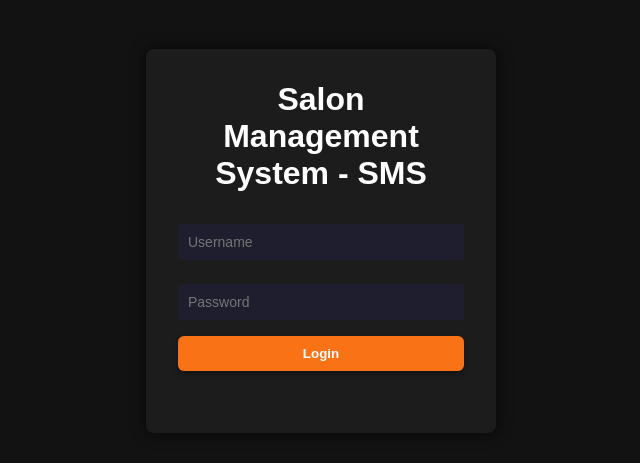
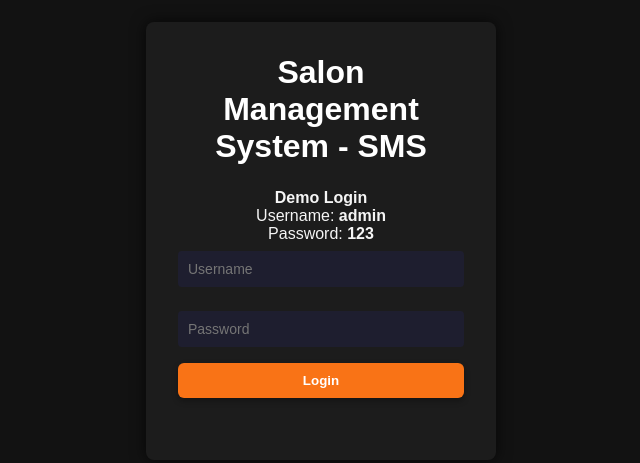
Before and after one commit to rahinklee/salon-management-system, a website: page index.html in a window 1280 px wide. Shown: the part 159-622 px from the top of the page, without its empty margins (319-959 px from the left). Drawn offline with Linux system fonts and the light colour scheme.

Commit message:
Add demo login credentials

```diff
--- a/index.html
+++ b/index.html
@@ -15,6 +15,13 @@
   <body>
     <main class="login-container">
       <h1>Salon Management System - SMS</h1>
+
+      <!-- Demo credentials for portfolio testers. -->
+      <p>
+        <strong>Demo Login</strong><br />
+        Username: <strong>admin</strong><br />
+        Password: <strong>123</strong>
+      </p>
 
       <!-- Login form handled by auth.js. -->
       <form id="loginForm">
```
